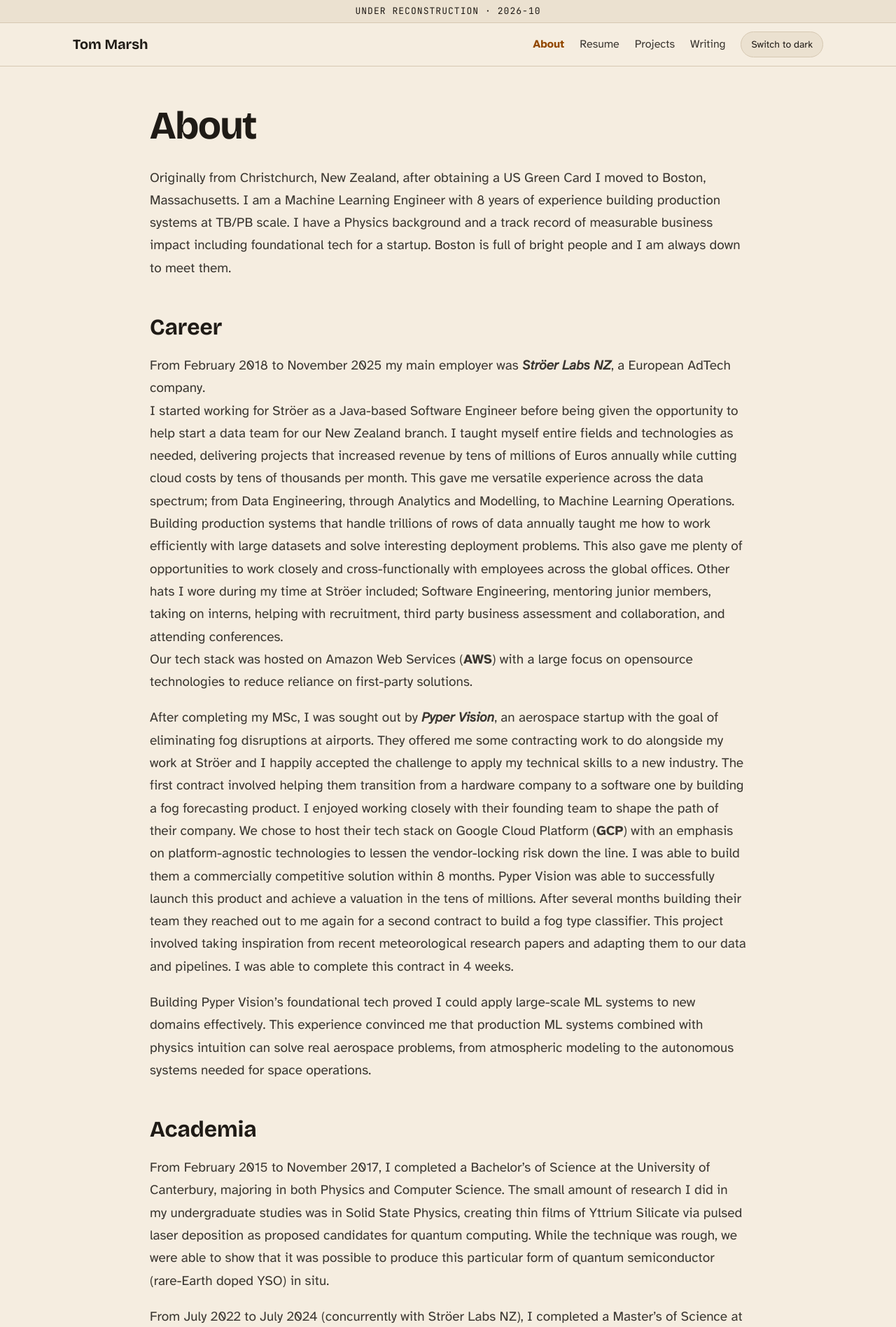
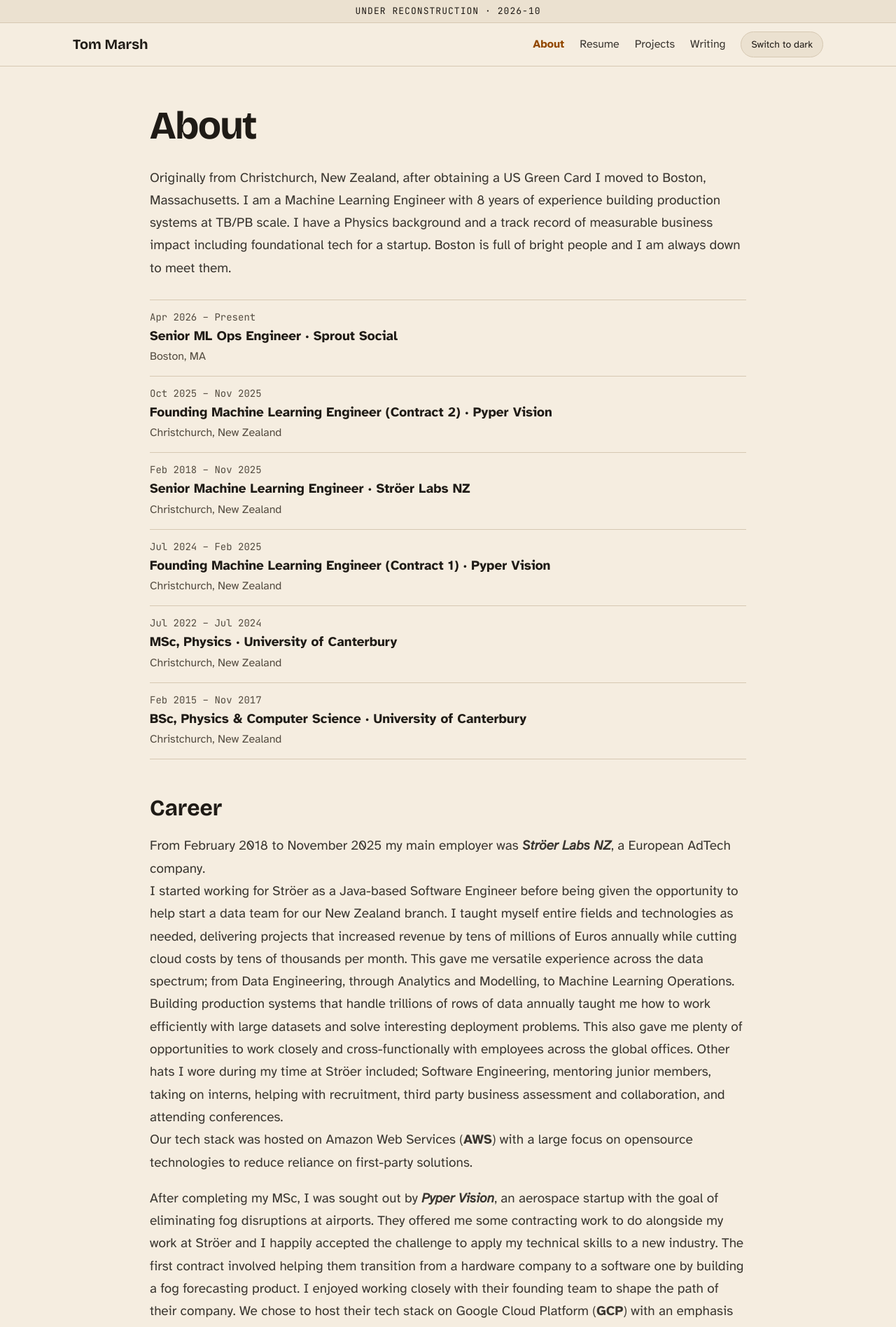
Before and after one commit to Graphight/Graphight.github.io, a Jekyll site: the page built from pages/about.md, in a window 1280 px wide. Shown: the top 1896 px of the page at 70% size. Built offline with Jekyll 4.4.1, drawn with Linux system fonts in a browser that asks for light colours; our own code applies the rules of GitHub Pages for plain Markdown files.

Commit message:
about: render the timeline from experience.yml

```diff
--- /dev/null
+++ b/_includes/timeline.html
@@ -0,0 +1,12 @@
+<ol class="timeline">
+{%- for role in site.data.experience %}
+<li>
+<span class="when">{{ role.start }} – {{ role.end }}</span>
+<span class="what">{{ role.title }} · {% if role.link %}<a href="{{ role.link }}">{{ role.org }}</a>{% else %}{{ role.org }}{% endif %}</span>
+<span class="where">{{ role.place }}</span>
+{%- if role.line %}
+<span class="line">{{ role.line }}</span>
+{%- endif %}
+</li>
+{%- endfor %}
+</ol>
--- a/assets/css/site.scss
+++ b/assets/css/site.scss
@@ -147,4 +147,11 @@
 .site-footer a { color: var(--ty); }
 .site-footer .links { display: flex; flex-wrap: wrap; gap: 20px; }
 
+.timeline { list-style: none; margin: 1.5em 0; padding: 0; }
+.timeline li { display: flex; flex-direction: column; padding: 14px 0; border-top: 1px solid var(--line); }
+.timeline li:last-child { border-bottom: 1px solid var(--line); }
+.timeline .when { font: 14px/1.5 $mono; color: var(--mute); }
+.timeline .what { color: var(--hi); font-weight: 700; }
+.timeline .where { font-size: 16px; color: var(--mute); }
+
 @import "syntax";
--- a/pages/about.md
+++ b/pages/about.md
@@ -8,6 +8,8 @@
 I am a Machine Learning Engineer with 8 years of experience building production systems at TB/PB scale.
 I have a Physics background and a track record of measurable business impact including foundational tech for a startup.
 Boston is full of bright people and I am always down to meet them.
+
+{% include timeline.html %}
 
 ## Career
 
```
